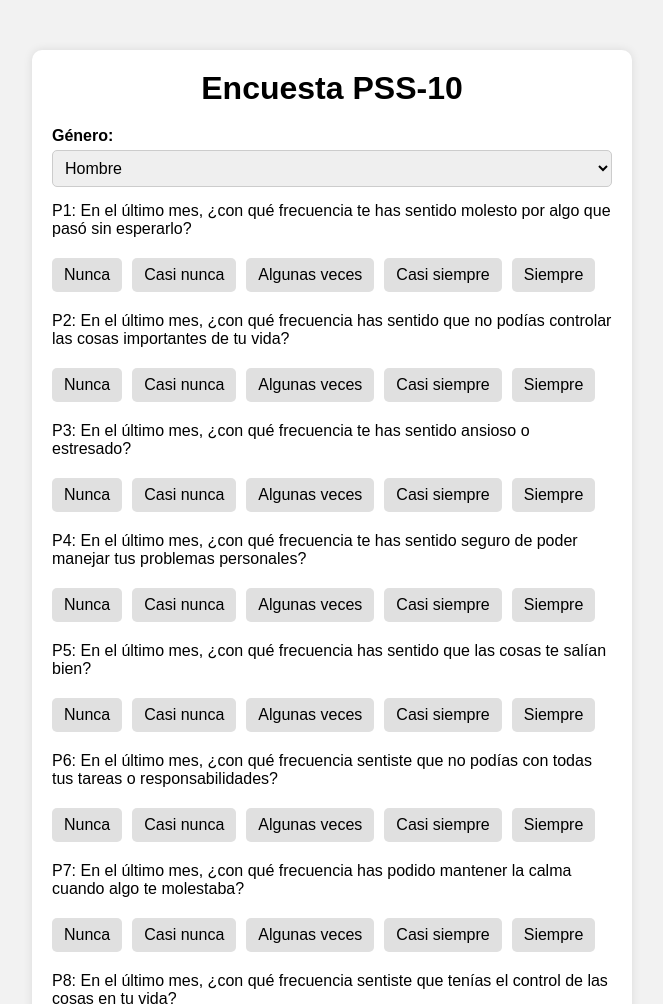
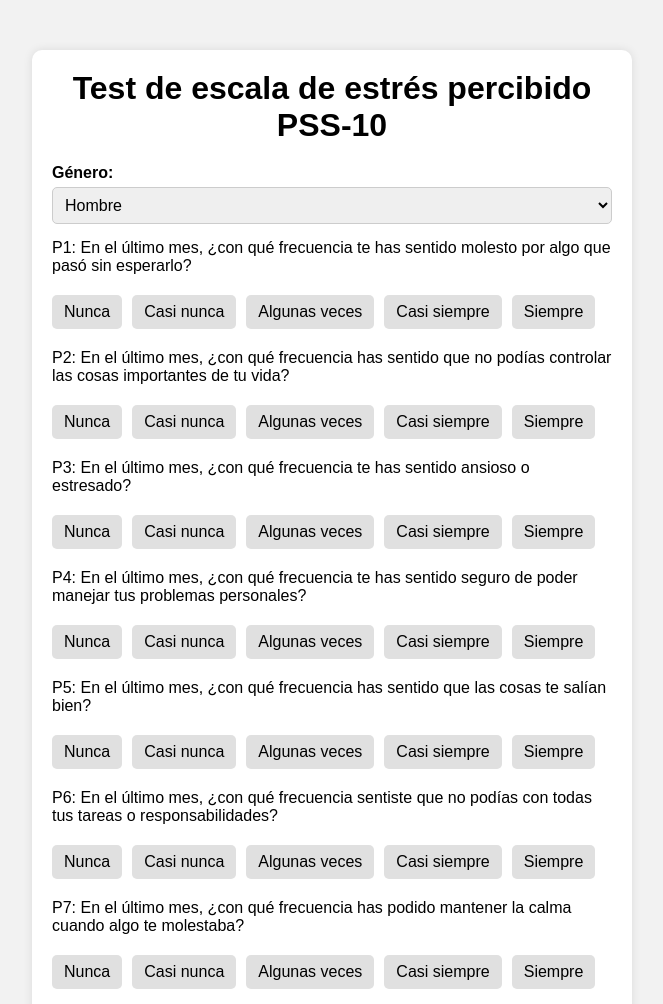
Before and after one commit to Vins41/Capstone_Proyect, a plain HTML site: page index.html in a window 1280 px wide. Shown: the top 1004 px of the page, without its empty margins (308-971 px from the left). Drawn offline with Linux system fonts and the light colour scheme.

Commit message:
Update survey title in index.html
Corrección de nombre

```diff
--- a/index.html
+++ b/index.html
@@ -8,7 +8,7 @@
 </head>
 <body>
     <div class="container">
-        <h1>Encuesta PSS-10</h1>
+        <h1>Test de escala de estrés percibido PSS-10</h1>
 
         <label>Género:</label>
         <select id="genero">
```
